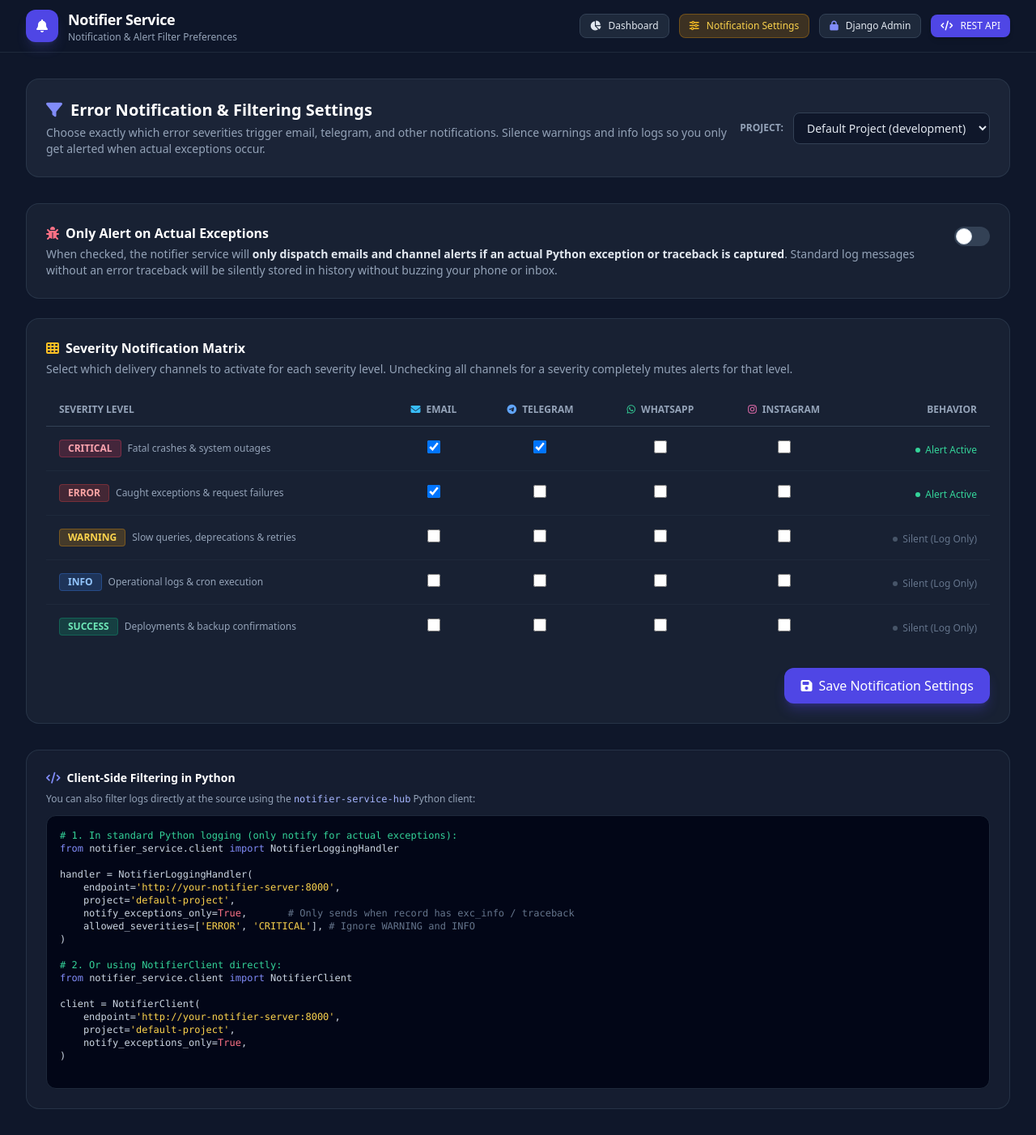
After one commit to moinakhter/notifier-package, a Django app: page /settings/ in a window 1280 px wide. The commit adds this page. Shown: the whole page at 81% size. Run offline with Django 5.2, Linux system fonts and the light colour scheme; data comes from the database, SQL or seed files in the repository; data that the repository does not hold is empty; parts of the project's set-up code (start-up, migrations or seed data) failed here and were passed over; some libraries are stand-ins or nearby versions.

Commit message:
feat: user-controlled error log filtering, exception-only mode, settings UI, and v1.0.3 release

```diff
--- a/dashboard/web_urls.py
+++ b/dashboard/web_urls.py
@@ -1,7 +1,8 @@
 """Web URLs for dashboard."""
 from django.urls import path
-from .web_views import dashboard_home_view
+from .web_views import dashboard_home_view, dashboard_settings_view
 
 urlpatterns = [
     path('', dashboard_home_view, name='dashboard-home'),
+    path('settings/', dashboard_settings_view, name='dashboard-settings'),
 ]
--- a/notifications/urls.py
+++ b/notifications/urls.py
@@ -15,6 +15,7 @@ router.register(r'history', NotificationViewSet, basename='notification-history'
 router.register(r'templates', NotificationTemplateViewSet, basename='notification-template')
 router.register(r'routing-rules', RoutingRuleViewSet, basename='routing-rule')
 router.register(r'severity-channels', SeverityChannelSettingViewSet, basename='severity-channel')
+router.register(r'severity-settings', SeverityChannelSettingViewSet, basename='severity-setting')
 
 urlpatterns = [
     path('notify/', NotificationIngestView.as_view(), name='notification-notify'),
--- a/projects/serializers.py
+++ b/projects/serializers.py
@@ -92,6 +92,7 @@ class ProjectSerializer(serializers.ModelSerializer):
             'owner',
             'environment',
             'is_active',
+            'notify_exceptions_only',
             'rate_limit',
             'server_count',
             'api_key_count',
--- a/pyproject.toml
+++ b/pyproject.toml
@@ -4,7 +4,7 @@ build-backend = "setuptools.build_meta"
 
 [project]
 name = "notifier-service-hub"
-version = "1.0.2"
+version = "1.0.3"
 description = "Free, open-source multi-channel notification and error alert engine with embedded SQLite and zero-auth access."
 readme = "README.md"
 authors = [
--- /dev/null
+++ b/templates/dashboard/settings.html
@@ -0,0 +1,224 @@
+<!DOCTYPE html>
+<html lang="en">
+<head>
+  <meta charset="UTF-8">
+  <meta name="viewport" content="width=device-width, initial-scale=1.0">
+  <title>Notification Settings — Notifier Service</title>
+  <script src="https://cdn.tailwindcss.com"></script>
+  <link rel="stylesheet" href="https://cdnjs.cloudflare.com/ajax/libs/font-awesome/6.4.0/css/all.min.css">
+  <script>
+    tailwind.config = {
+      darkMode: 'class',
+      theme: {
+        extend: {
+          colors: {
+            brand: { 50: '#eef2ff', 500: '#6366f1', 600: '#4f46e5', 700: '#4338ca' }
+          }
+        }
+      }
+    }
+  </script>
+</head>
+<body class="bg-slate-900 text-slate-100 min-h-screen font-sans antialiased">
+  <!-- Top Navigation -->
+  <header class="border-b border-slate-800 bg-slate-900/90 backdrop-blur sticky top-0 z-40">
+    <div class="max-w-7xl mx-auto px-4 sm:px-6 lg:px-8 h-16 flex items-center justify-between">
+      <div class="flex items-center space-x-3">
+        <div class="w-10 h-10 rounded-xl bg-indigo-600 flex items-center justify-center text-white font-bold shadow-lg shadow-indigo-500/20">
+          <i class="fa-solid fa-bell"></i>
+        </div>
+        <div>
+          <h1 class="text-lg font-semibold tracking-tight text-white">Notifier Service</h1>
+          <p class="text-xs text-slate-400">Notification & Alert Filter Preferences</p>
+        </div>
+      </div>
+      <div class="flex items-center space-x-3">
+        <a href="/" class="text-xs bg-slate-800 hover:bg-slate-700 text-slate-200 px-3 py-1.5 rounded-lg border border-slate-700 transition">
+          <i class="fa-solid fa-chart-pie mr-1.5"></i> Dashboard
+        </a>
+        <a href="/settings/" class="text-xs bg-amber-500/20 text-amber-300 border border-amber-500/30 px-3 py-1.5 rounded-lg transition font-medium">
+          <i class="fa-solid fa-sliders mr-1.5 text-amber-400"></i> Notification Settings
+        </a>
+        <a href="/admin/" class="text-xs bg-slate-800 hover:bg-slate-700 text-slate-200 px-3 py-1.5 rounded-lg border border-slate-700 transition">
+          <i class="fa-solid fa-lock mr-1.5 text-indigo-400"></i> Django Admin
+        </a>
+        <a href="/api/v1/dashboard/stats/" target="_blank" class="text-xs bg-indigo-600 hover:bg-indigo-500 text-white px-3 py-1.5 rounded-lg font-medium shadow-md transition">
+          <i class="fa-solid fa-code mr-1.5"></i> REST API
+        </a>
+      </div>
+    </div>
+  </header>
+
+  <main class="max-w-7xl mx-auto px-4 sm:px-6 lg:px-8 py-8 space-y-8">
+    <!-- Header with Project Selector -->
+    <div class="flex flex-col md:flex-row md:items-center md:justify-between gap-4 bg-slate-800/80 border border-slate-700/60 rounded-2xl p-6">
+      <div>
+        <h2 class="text-xl font-bold text-white flex items-center">
+          <i class="fa-solid fa-filter text-indigo-400 mr-2.5"></i> Error Notification & Filtering Settings
+        </h2>
+        <p class="text-sm text-slate-400 mt-1">
+          Choose exactly which error severities trigger email, telegram, and other notifications. Silence warnings and info logs so you only get alerted when actual exceptions occur.
+        </p>
+      </div>
+
+      <!-- Project Switcher -->
+      <form method="GET" action="/settings/" class="flex items-center space-x-3">
+        <label for="project-select" class="text-xs text-slate-400 uppercase font-semibold">Project:</label>
+        <select id="project-select" name="project" onchange="this.form.submit()" class="bg-slate-900 border border-slate-700 text-slate-200 text-sm rounded-lg px-3 py-2 focus:ring-indigo-500 focus:border-indigo-500 font-medium">
+          {% for p in projects %}
+          <option value="{{ p.id }}" {% if p.id == selected_project.id %}selected{% endif %}>
+            {{ p.name }} ({{ p.environment }})
+          </option>
+          {% endfor %}
+        </select>
+      </form>
+    </div>
+
+    {% if success_message %}
+    <!-- Success Banner -->
+    <div class="bg-emerald-900/40 border border-emerald-500/50 rounded-xl p-4 flex items-center text-emerald-200 text-sm">
+      <i class="fa-solid fa-circle-check text-emerald-400 text-lg mr-3"></i>
+      <span>{{ success_message }}</span>
+    </div>
+    {% endif %}
+
+    <!-- Main Settings Form -->
+    <form method="POST" action="/settings/" class="space-y-6">
+      {% csrf_token %}
+      <input type="hidden" name="project" value="{{ selected_project.id }}">
+
+      <!-- Option 1: Actual Exceptions Only Policy -->
+      <div class="bg-slate-800/60 border border-slate-700/60 rounded-2xl p-6">
+        <div class="flex items-start justify-between">
+          <div class="space-y-1 pr-6">
+            <h3 class="text-base font-semibold text-white flex items-center">
+              <i class="fa-solid fa-bug text-rose-400 mr-2"></i> Only Alert on Actual Exceptions
+            </h3>
+            <p class="text-sm text-slate-400">
+              When checked, the notifier service will <strong class="text-slate-200">only dispatch emails and channel alerts if an actual Python exception or traceback is captured</strong>. Standard log messages without an error traceback will be silently stored in history without buzzing your phone or inbox.
+            </p>
+          </div>
+          <div class="pt-1">
+            <label class="relative inline-flex items-center cursor-pointer">
+              <input type="checkbox" name="notify_exceptions_only" class="sr-only peer" {% if selected_project.notify_exceptions_only %}checked{% endif %}>
+              <div class="w-11 h-6 bg-slate-700 peer-focus:outline-none rounded-full peer peer-checked:after:translate-x-full peer-checked:after:border-white after:content-[''] after:absolute after:top-[2px] after:left-[2px] after:bg-white after:border-slate-300 after:border after:rounded-full after:h-5 after:w-5 after:transition-all peer-checked:bg-indigo-600"></div>
+            </label>
+          </div>
+        </div>
+      </div>
+
+      <!-- Option 2: Severity vs Channel Matrix -->
+      <div class="bg-slate-800/60 border border-slate-700/60 rounded-2xl p-6">
+        <div class="mb-5">
+          <h3 class="text-base font-semibold text-white flex items-center">
+            <i class="fa-solid fa-table-cells text-amber-400 mr-2"></i> Severity Notification Matrix
+          </h3>
+          <p class="text-sm text-slate-400 mt-1">
+            Select which delivery channels to activate for each severity level. Unchecking all channels for a severity completely mutes alerts for that level.
+          </p>
+        </div>
+
+        <div class="overflow-x-auto">
+          <table class="w-full text-left text-sm">
+            <thead class="text-xs uppercase text-slate-400 border-b border-slate-700">
+              <tr>
+                <th class="py-3 px-4">Severity Level</th>
+                <th class="py-3 px-4 text-center"><i class="fa-solid fa-envelope mr-1 text-sky-400"></i> Email</th>
+                <th class="py-3 px-4 text-center"><i class="fa-brands fa-telegram mr-1 text-blue-400"></i> Telegram</th>
+                <th class="py-3 px-4 text-center"><i class="fa-brands fa-whatsapp mr-1 text-emerald-400"></i> WhatsApp</th>
+                <th class="py-3 px-4 text-center"><i class="fa-brands fa-instagram mr-1 text-pink-400"></i> Instagram</th>
+                <th class="py-3 px-4 text-right">Behavior</th>
+              </tr>
+            </thead>
+            <tbody class="divide-y divide-slate-800">
+              {% for s in settings_matrix %}
+              <tr class="hover:bg-slate-800/40 transition">
+                <td class="py-4 px-4">
+                  <div class="flex items-center space-x-2">
+                    {% if s.severity == 'CRITICAL' %}
+                      <span class="px-2.5 py-0.5 rounded text-xs font-bold bg-rose-500/20 text-rose-300 border border-rose-500/30">CRITICAL</span>
+                      <span class="text-xs text-slate-400">Fatal crashes & system outages</span>
+                    {% elif s.severity == 'ERROR' %}
+                      <span class="px-2.5 py-0.5 rounded text-xs font-bold bg-red-500/20 text-red-300 border border-red-500/30">ERROR</span>
+                      <span class="text-xs text-slate-400">Caught exceptions & request failures</span>
+                    {% elif s.severity == 'WARNING' %}
+                      <span class="px-2.5 py-0.5 rounded text-xs font-bold bg-amber-500/20 text-amber-300 border border-amber-500/30">WARNING</span>
+                      <span class="text-xs text-slate-400">Slow queries, deprecations & retries</span>
+                    {% elif s.severity == 'INFO' %}
+                      <span class="px-2.5 py-0.5 rounded text-xs font-bold bg-blue-500/20 text-blue-300 border border-blue-500/30">INFO</span>
+                      <span class="text-xs text-slate-400">Operational logs & cron execution</span>
+                    {% else %}
+                      <span class="px-2.5 py-0.5 rounded text-xs font-bold bg-emerald-500/20 text-emerald-300 border border-emerald-500/30">SUCCESS</span>
+                      <span class="text-xs text-slate-400">Deployments & backup confirmations</span>
+                    {% endif %}
+                  </div>
+                </td>
+                <td class="py-4 px-4 text-center">
+                  <input type="checkbox" name="email_{{ s.severity }}" {% if s.email_enabled %}checked{% endif %} class="w-4 h-4 rounded text-indigo-600 bg-slate-900 border-slate-700 focus:ring-indigo-500">
+                </td>
+                <td class="py-4 px-4 text-center">
+                  <input type="checkbox" name="telegram_{{ s.severity }}" {% if s.telegram_enabled %}checked{% endif %} class="w-4 h-4 rounded text-indigo-600 bg-slate-900 border-slate-700 focus:ring-indigo-500">
+                </td>
+                <td class="py-4 px-4 text-center">
+                  <input type="checkbox" name="whatsapp_{{ s.severity }}" {% if s.whatsapp_enabled %}checked{% endif %} class="w-4 h-4 rounded text-indigo-600 bg-slate-900 border-slate-700 focus:ring-indigo-500">
+                </td>
+                <td class="py-4 px-4 text-center">
+                  <input type="checkbox" name="instagram_{{ s.severity }}" {% if s.instagram_enabled %}checked{% endif %} class="w-4 h-4 rounded text-indigo-600 bg-slate-900 border-slate-700 focus:ring-indigo-500">
+                </td>
+                <td class="py-4 px-4 text-right">
+                  {% if s.email_enabled or s.telegram_enabled or s.whatsapp_enabled or s.instagram_enabled %}
+                    <span class="inline-flex items-center text-xs text-emerald-400 font-medium">
+                      <span class="w-1.5 h-1.5 rounded-full bg-emerald-400 mr-1.5"></span> Alert Active
+                    </span>
+                  {% else %}
+                    <span class="inline-flex items-center text-xs text-slate-500">
+                      <span class="w-1.5 h-1.5 rounded-full bg-slate-600 mr-1.5"></span> Silent (Log Only)
+                    </span>
+                  {% endif %}
+                </td>
+              </tr>
+              {% endfor %}
+            </tbody>
+          </table>
+        </div>
+
+        <div class="mt-6 flex justify-end">
+          <button type="submit" class="bg-indigo-600 hover:bg-indigo-500 text-white font-medium px-5 py-2.5 rounded-xl shadow-lg shadow-indigo-600/30 transition flex items-center">
+            <i class="fa-solid fa-floppy-disk mr-2"></i> Save Notification Settings
+          </button>
+        </div>
+      </div>
+    </form>
+
+    <!-- Code Integration Quick Reference -->
+    <div class="bg-slate-800/40 border border-slate-700/60 rounded-2xl p-6">
+      <h3 class="text-sm font-semibold text-white mb-2 flex items-center">
+        <i class="fa-solid fa-code text-indigo-400 mr-2"></i> Client-Side Filtering in Python
+      </h3>
+      <p class="text-xs text-slate-400 mb-3">
+        You can also filter logs directly at the source using the <code class="text-indigo-300">notifier-service-hub</code> Python client:
+      </p>
+      <pre class="bg-slate-950 p-4 rounded-xl text-xs text-slate-300 font-mono overflow-x-auto border border-slate-800">
+<span class="text-emerald-400"># 1. In standard Python logging (only notify for actual exceptions):</span>
+<span class="text-indigo-400">from</span> notifier_service.client <span class="text-indigo-400">import</span> NotifierLoggingHandler
+
+handler = NotifierLoggingHandler(
+    endpoint=<span class="text-amber-300">'http://your-notifier-server:8000'</span>,
+    project=<span class="text-amber-300">'{{ selected_project.slug }}'</span>,
+    notify_exceptions_only=<span class="text-rose-400">True</span>,       <span class="text-slate-500"># Only sends when record has exc_info / traceback</span>
+    allowed_severities=[<span class="text-amber-300">'ERROR'</span>, <span class="text-amber-300">'CRITICAL'</span>], <span class="text-slate-500"># Ignore WARNING and INFO</span>
+)
+
+<span class="text-emerald-400"># 2. Or using NotifierClient directly:</span>
+<span class="text-indigo-400">from</span> notifier_service.client <span class="text-indigo-400">import</span> NotifierClient
+
+client = NotifierClient(
+    endpoint=<span class="text-amber-300">'http://your-notifier-server:8000'</span>,
+    project=<span class="text-amber-300">'{{ selected_project.slug }}'</span>,
+    notify_exceptions_only=<span class="text-rose-400">True</span>,
+)
+      </pre>
+    </div>
+  </main>
+</body>
+</html>
```
Also changed, not shown: PACKAGE_GUIDE.md (+68 -1 lines), dashboard/web_views.py (+56 -0 lines), delivery/tasks.py (+34 -14 lines), notifications/views.py (+64 -0 lines), notifier_service/client.py (+23 -1 lines), projects/models.py (+31 -0 lines), templates/dashboard/index.html (+7 -1 lines), tests/test_notifier_service.py (+137 -0 lines), README.md, projects/migrations/0003_project_notify_exceptions_only.py (added).
